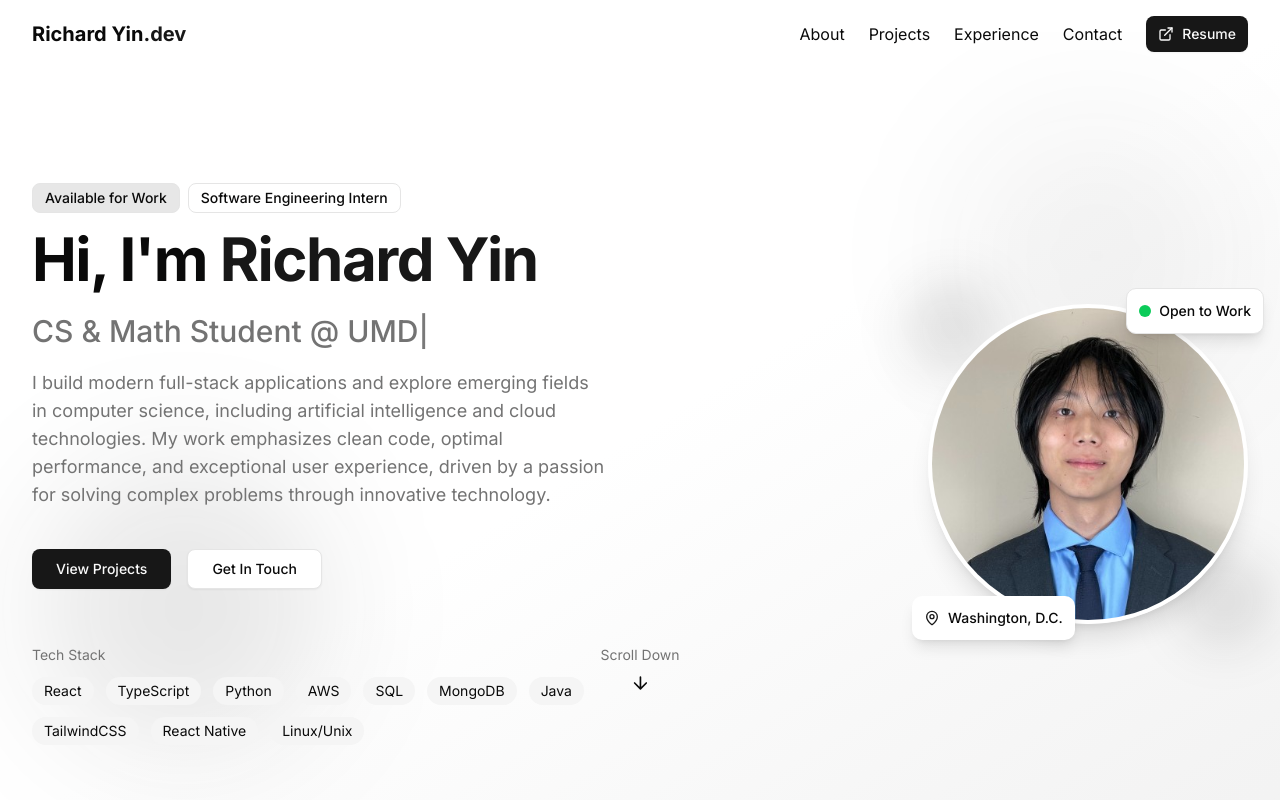
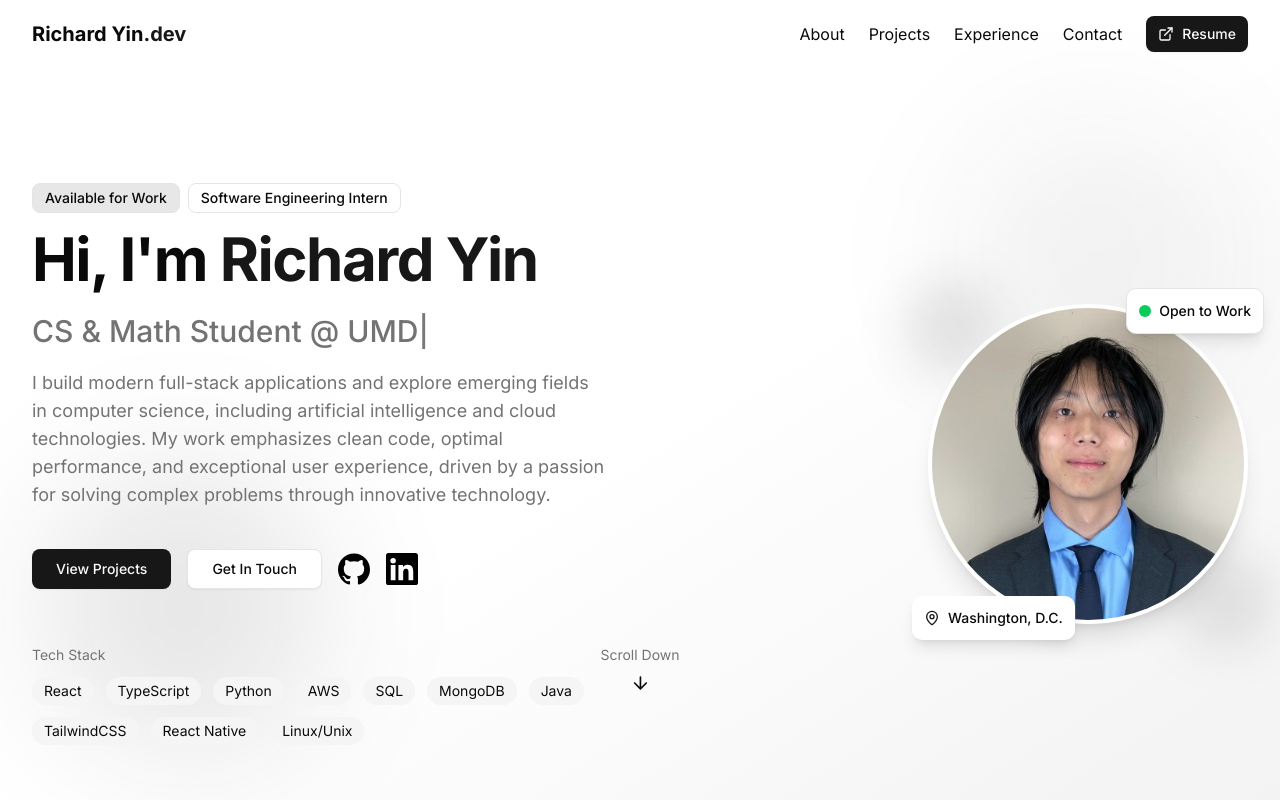
Before and after one commit to yyrichy/yyrichy.github.io, a Next.js app: page / in a window 1280 px wide. Shown: the top 800 px of the page. Built offline with nearby package versions, Linux system fonts and the light colour scheme.

Commit message:
add github and linkedin to home

```diff
--- a/src/components/hero.tsx
+++ b/src/components/hero.tsx
@@ -61,13 +61,23 @@
               for solving complex problems through innovative technology.
             </p>
 
-            <div className='flex flex-wrap gap-4 pt-4'>
+            <div className='flex flex-wrap gap-4 pt-4 items-center'>
               <Button size='lg' asChild>
                 <a href='#projects'>View Projects</a>
               </Button>
               <Button size='lg' variant='outline' asChild>
                 <a href='#contact'>Get In Touch</a>
               </Button>
+              <a href='https://github.com/yyrichy' target='_blank' rel='noopener noreferrer'>
+                <svg width='32' height='32' viewBox='0 0 24 24' xmlns='http://www.w3.org/2000/svg'>
+                  <path d='M12 .297c-6.63 0-12 5.373-12 12 0 5.303 3.438 9.8 8.205 11.385.6.113.82-.258.82-.577 0-.285-.01-1.04-.015-2.04-3.338.724-4.042-1.61-4.042-1.61C4.422 18.07 3.633 17.7 3.633 17.7c-1.087-.744.084-.729.084-.729 1.205.084 1.838 1.236 1.838 1.236 1.07 1.835 2.809 1.305 3.495.998.108-.776.417-1.305.76-1.605-2.665-.3-5.466-1.332-5.466-5.93 0-1.31.465-2.38 1.235-3.22-.135-.303-.54-1.523.105-3.176 0 0 1.005-.322 3.3 1.23.96-.267 1.98-.399 3-.405 1.02.006 2.04.138 3 .405 2.28-1.552 3.285-1.23 3.285-1.23.645 1.653.24 2.873.12 3.176.765.84 1.23 1.91 1.23 3.22 0 4.61-2.805 5.625-5.475 5.92.42.36.81 1.096.81 2.22 0 1.606-.015 2.896-.015 3.286 0 .315.21.69.825.57C20.565 22.092 24 17.592 24 12.297c0-6.627-5.373-12-12-12' />
+                </svg>
+              </a>
+              <a href='https://linkedin.com/in/richxyin' target='_blank' rel='noopener noreferrer'>
+                <svg width='32' height='32' viewBox='0 0 24 24' xmlns='http://www.w3.org/2000/svg'>
+                  <path d='M22.23 0H1.77C.79 0 0 .774 0 1.73v20.54C0 23.226.79 24 1.77 24h20.46c.98 0 1.77-.774 1.77-1.73V1.73C24 .774 23.21 0 22.23 0zM7.12 20.452H3.56V9.034h3.56v11.418zM5.34 7.797a2.062 2.062 0 1 1 0-4.124 2.062 2.062 0 0 1 0 4.124zM20.452 20.452h-3.56v-5.604c0-1.337-.027-3.06-1.865-3.06-1.865 0-2.15 1.457-2.15 2.96v5.704h-3.56V9.034h3.415v1.56h.05c.475-.9 1.637-1.85 3.37-1.85 3.605 0 4.27 2.37 4.27 5.457v6.25z' />
+                </svg>
+              </a>
             </div>
 
             <div className='pt-8'>
```
